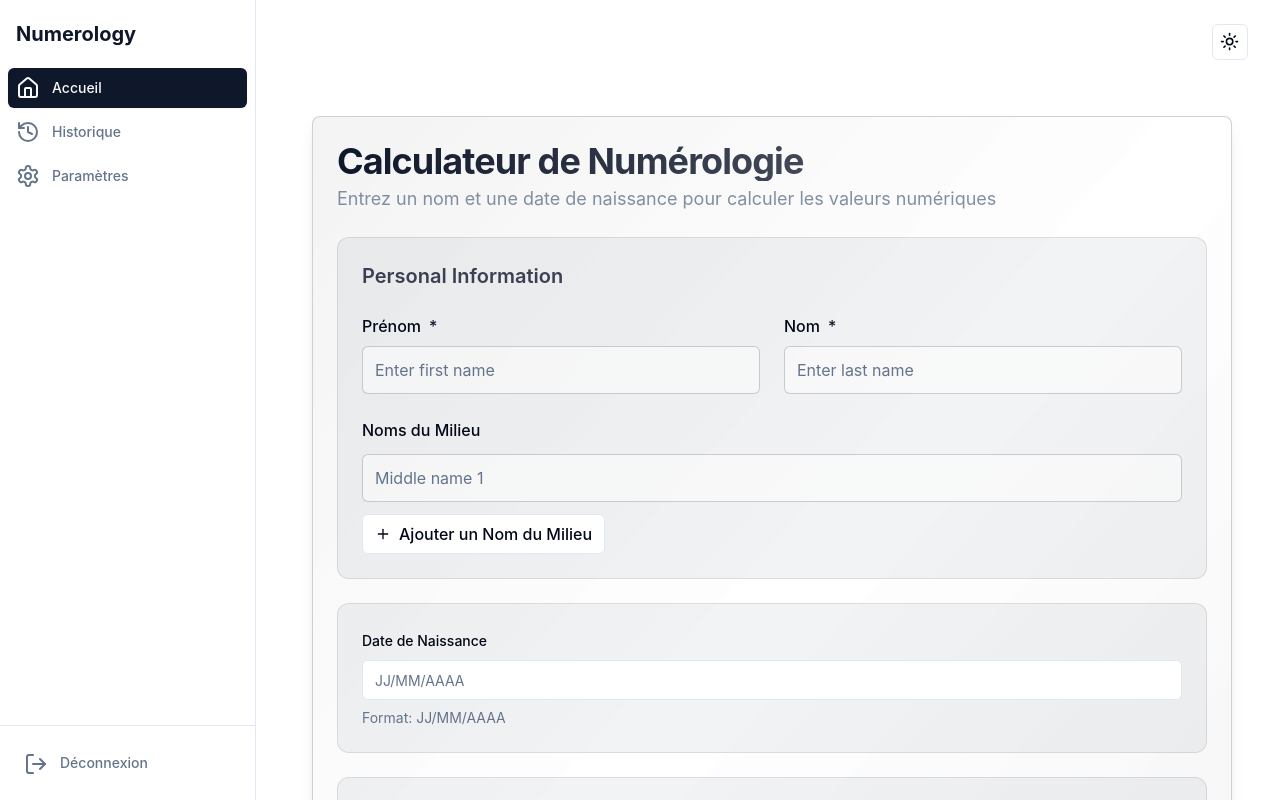
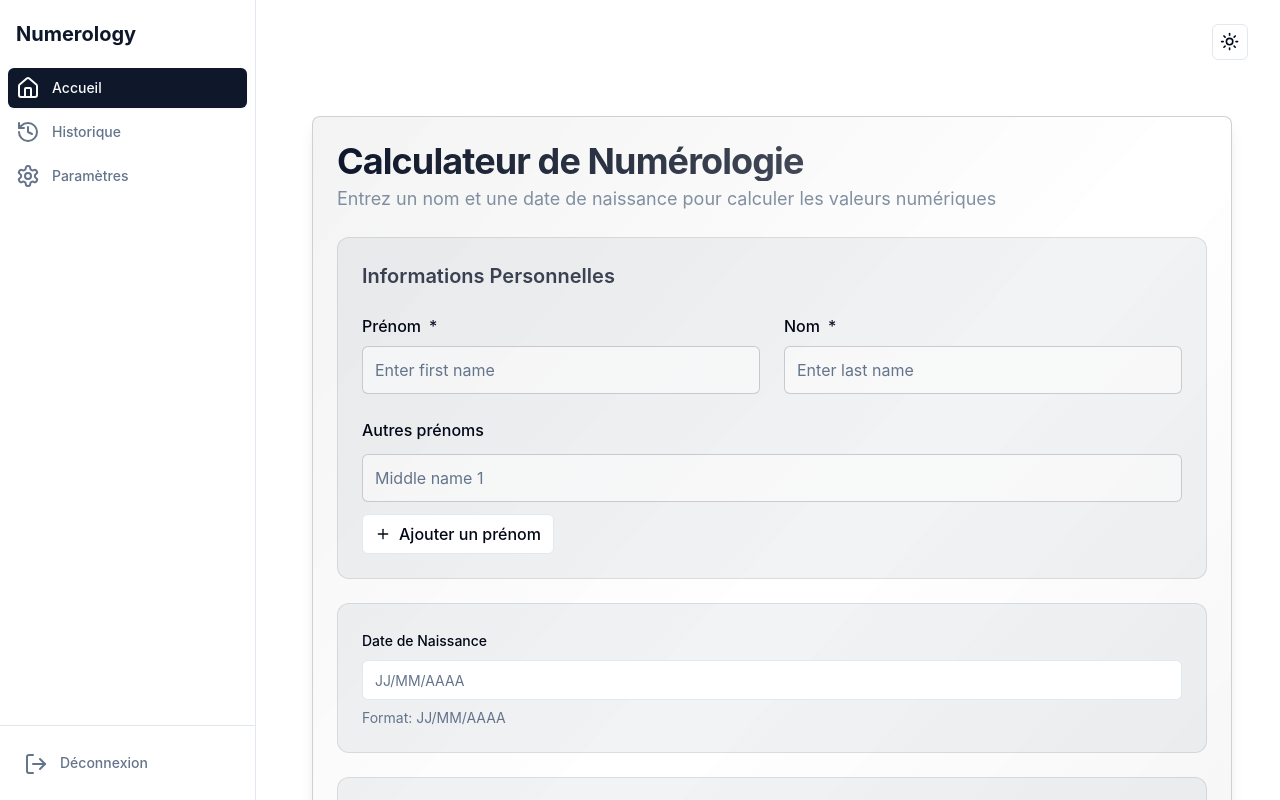
Before and after one commit to HichemMerniz/numerology-backoffice-v2, a React (Create React App) app: page / in a window 1280 px wide. Shown: the top 800 px of the page. Built offline with nearby package versions, Linux system fonts and the light colour scheme; sample sign-in values are in the browser's storage.

Commit message:
Update API base URL and translate dashboard labels to French

```diff
--- a/src/config/api.ts
+++ b/src/config/api.ts
@@ -1,2 +1,2 @@
-// export const API_BASE_URL = 'http://localhost:5002';
+// export const API_BASE_URL = 'http://localhost:5000';
 export const API_BASE_URL = 'https://numerology-api-5xcm.onrender.com';
--- a/src/pages/Dashboard.tsx
+++ b/src/pages/Dashboard.tsx
@@ -207,9 +207,9 @@ export default function Dashboard() {
                 <div className="grid gap-6">
                   {/* Name Fields Section */}
                   <div className="p-6 rounded-xl bg-primary/5 border border-primary/10 space-y-6">
-                    <h3 className="text-xl font-semibold text-primary/80">Personal Information</h3>
+                    <h3 className="text-xl font-semibold text-primary/80">Informations Personnelles</h3>
                     <div className="grid grid-cols-1 md:grid-cols-2 gap-6">
-                      <div className="space-y-2">
+                        <div className="space-y-2">
                         <Label htmlFor="firstName" className="text-base font-medium inline-flex items-center gap-2">
                           {t("calculator.firstName")}
                           <span className="text-primary">*</span>
@@ -219,10 +219,10 @@ export default function Dashboard() {
                           type="text"
                           placeholder="Enter first name"
                           value={formData.firstName}
-                          onChange={(e) => handleInputChange("firstName", e.target.value)}
+                          onChange={(e) => handleInputChange("firstName", e.target.value.toUpperCase())}
                           className="h-12 bg-background/50 border-primary/20 focus:border-primary/40 text-base transition-colors"
                         />
-                      </div>
+                        </div>
                       <div className="space-y-2">
                         <Label htmlFor="lastName" className="text-base font-medium inline-flex items-center gap-2">
                           {t("calculator.lastName")}
@@ -233,7 +233,7 @@ export default function Dashboard() {
                           type="text"
                           placeholder="Enter last name"
                           value={formData.lastName}
-                          onChange={(e) => handleInputChange("lastName", e.target.value)}
+                          onChange={(e) => handleInputChange("lastName",  e.target.value.toUpperCase())}
                           className="h-12 bg-background/50 border-primary/20 focus:border-primary/40 text-base transition-colors"
                         />
                       </div>
@@ -252,7 +252,7 @@ export default function Dashboard() {
                           >
                             <Input
                               value={name}
-                              onChange={(e) => handleMiddleNameChange(index, e.target.value)}
+                              onChange={(e) => handleMiddleNameChange(index,  e.target.value.toUpperCase())}
                               placeholder={`Middle name ${index + 1}`}
                               className="h-12 bg-background/50 border-primary/20 focus:border-primary/40 text-base transition-colors"
                             />
@@ -349,7 +349,7 @@ export default function Dashboard() {
                           type="text"
                           placeholder="Enter marital name (optional)"
                           value={formData.maritalName}
-                          onChange={(e) => handleInputChange("maritalName", e.target.value)}
+                          onChange={(e) => handleInputChange("maritalName",  e.target.value.toUpperCase())}
                           className="h-12 bg-background/50 border-primary/20 focus:border-primary/40 text-base transition-colors"
                         />
                       </div>
@@ -362,7 +362,7 @@ export default function Dashboard() {
                           type="text"
                           placeholder="Enter used first name (optional)"
                           value={formData.usedFirstName}
-                          onChange={(e) => handleInputChange("usedFirstName", e.target.value)}
+                          onChange={(e) => handleInputChange("usedFirstName",  e.target.value.toUpperCase())}
                           className="h-12 bg-background/50 border-primary/20 focus:border-primary/40 text-base transition-colors"
                         />
                       </div>
@@ -499,8 +499,8 @@ export default function Dashboard() {
                       <h3 className="text-2xl font-semibold text-primary/80">{t("results.challenges")}</h3>
                       <div className="grid grid-cols-1 md:grid-cols-3 gap-6">
                         {[
-                          { key: "firstMinor", label: t("results.firstMinor") },
-                          { key: "secondMinor", label: t("results.secondMinor") },
+                          { key: "premierMinor", label: t("results.firstMinor") },
+                          { key: "deuxièmeMinor", label: t("results.secondMinor") },
                           { key: "major", label: t("results.major") },
                         ].map((item) => (
                           <motion.div
--- a/src/translations/index.ts
+++ b/src/translations/index.ts
@@ -68,8 +68,8 @@ export const translationsA = {
     'calculator.description': 'Entrez un nom et une date de naissance pour calculer les valeurs numériques',
     'calculator.firstName': 'Prénom',
     'calculator.lastName': 'Nom',
-    'calculator.middleNames': 'Noms du Milieu',
-    'calculator.addMiddleName': 'Ajouter un Nom du Milieu',
+    'calculator.middleNames': 'Autres prénoms',
+    'calculator.addMiddleName': 'Ajouter un prénom',
     'calculator.maritalName': 'Nom d\'Usage',
     'calculator.usedFirstName': 'Prénom Utilisé',
     'calculator.carriedNameFor25Years': 'Porté ce nom pendant 25 ans ou plus',
```
